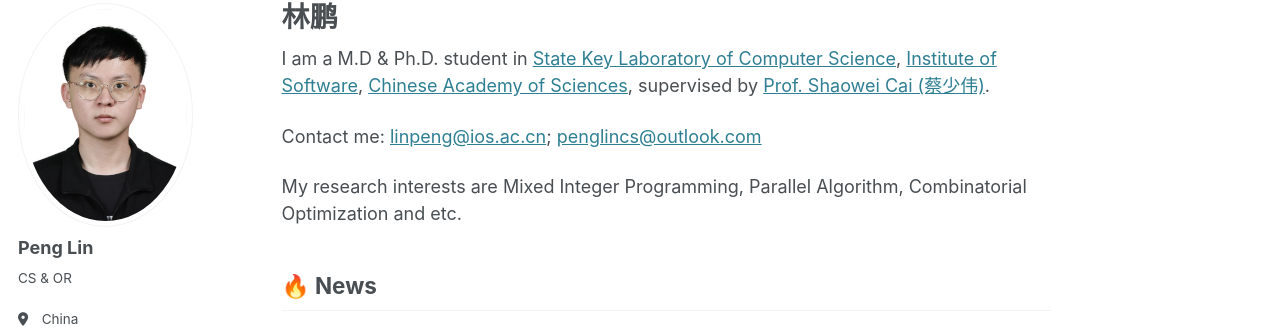
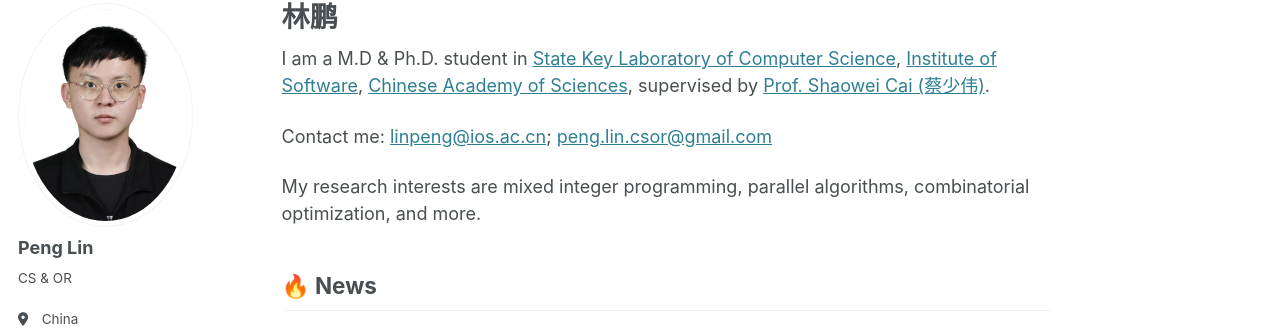
Before and after one commit to linpeng0105/linpeng0105.github.io, a Jekyll site: the page built from _pages/about.md, in a window 1280 px wide and 900 px high. Shown: the part 103-431 px from the top of the window. Built offline with Jekyll 4.4.1, drawn with Linux system fonts in a browser that asks for light colours; some web fonts are replaced.

Commit message:
Update about.md

```diff
--- a/_pages/about.md
+++ b/_pages/about.md
@@ -8,9 +8,9 @@ redirect_from:
 ---
 I am a M.D & Ph.D. student in [State Key Laboratory of Computer Science](https://lcs.ios.ac.cn/), [Institute of Software](http://www.iscas.ac.cn/), [Chinese Academy of Sciences](https://www.cas.cn/), supervised by [Prof. Shaowei Cai (蔡少伟)](http://lcs.ios.ac.cn/~caisw/).
 
-Contact me: <linpeng@ios.ac.cn>; <penglincs@outlook.com>
+Contact me: <linpeng@ios.ac.cn>; <peng.lin.csor@gmail.com>
 
-My research interests are Mixed Integer Programming, Parallel Algorithm, Combinatorial Optimization and etc.
+My research interests are mixed integer programming, parallel algorithms, combinatorial optimization, and more.
 
 ## 🔥 News
 
```
